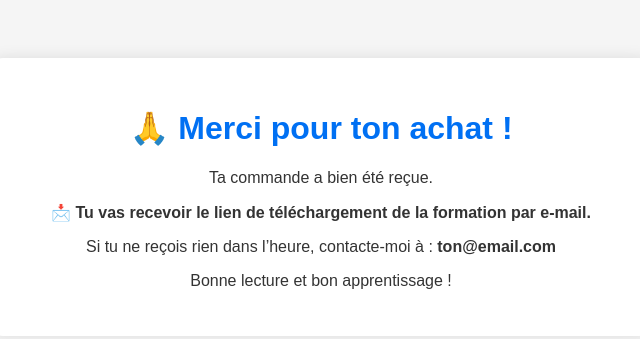
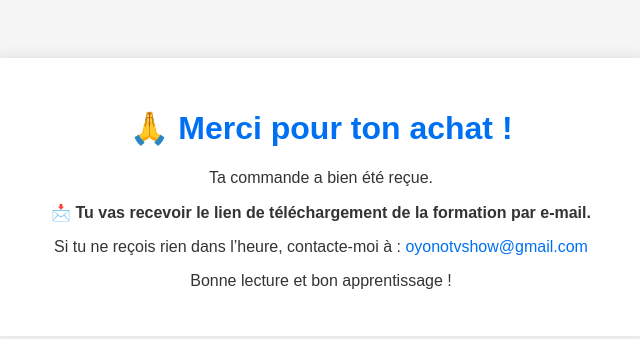
Before and after one commit to ange-spirituel/formation-complet, a plain HTML site: page merci.html in a window 1280 px wide. Shown: the whole page, without its empty margins (319-959 px from the left). Drawn offline with Linux system fonts and the light colour scheme.

Commit message:
Update merci.html

```diff
--- a/merci.html
+++ b/merci.html
@@ -22,6 +22,10 @@
     h1 {
       color: #0070f3;
     }
+    a {
+      color: #0070f3;
+      text-decoration: none;
+    }
   </style>
 </head>
 <body>
@@ -29,7 +33,8 @@
     <h1>🙏 Merci pour ton achat !</h1>
     <p>Ta commande a bien été reçue.</p>
     <p><strong>📩 Tu vas recevoir le lien de téléchargement de la formation par e-mail.</strong></p>
-    <p>Si tu ne reçois rien dans l’heure, contacte-moi à : <strong>ton@email.com</strong></p>
+    <p>Si tu ne reçois rien dans l’heure, contacte-moi à :
+      <a href="mailto:oyonotvshow@gmail.com">oyonotvshow@gmail.com</a></p>
     <p>Bonne lecture et bon apprentissage !</p>
   </div>
 </body>
```
